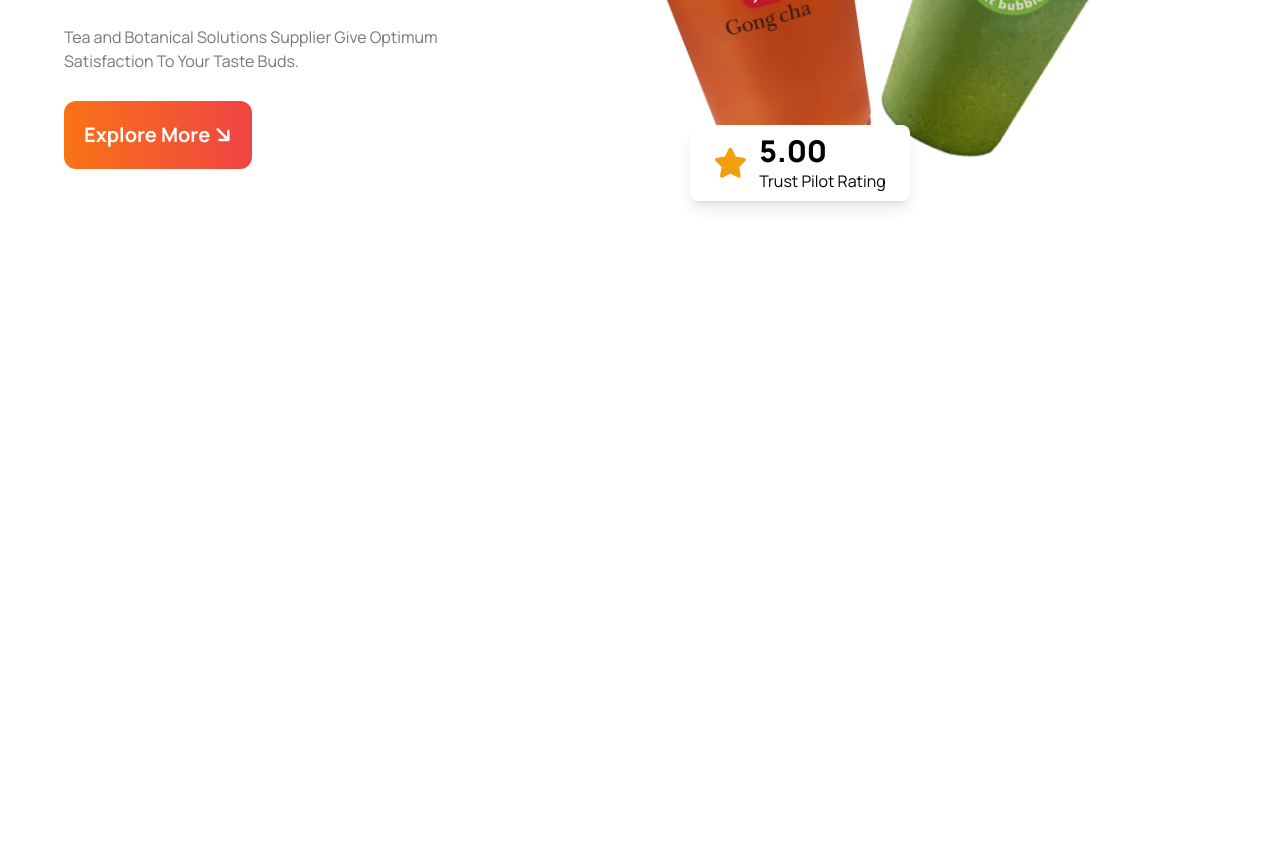
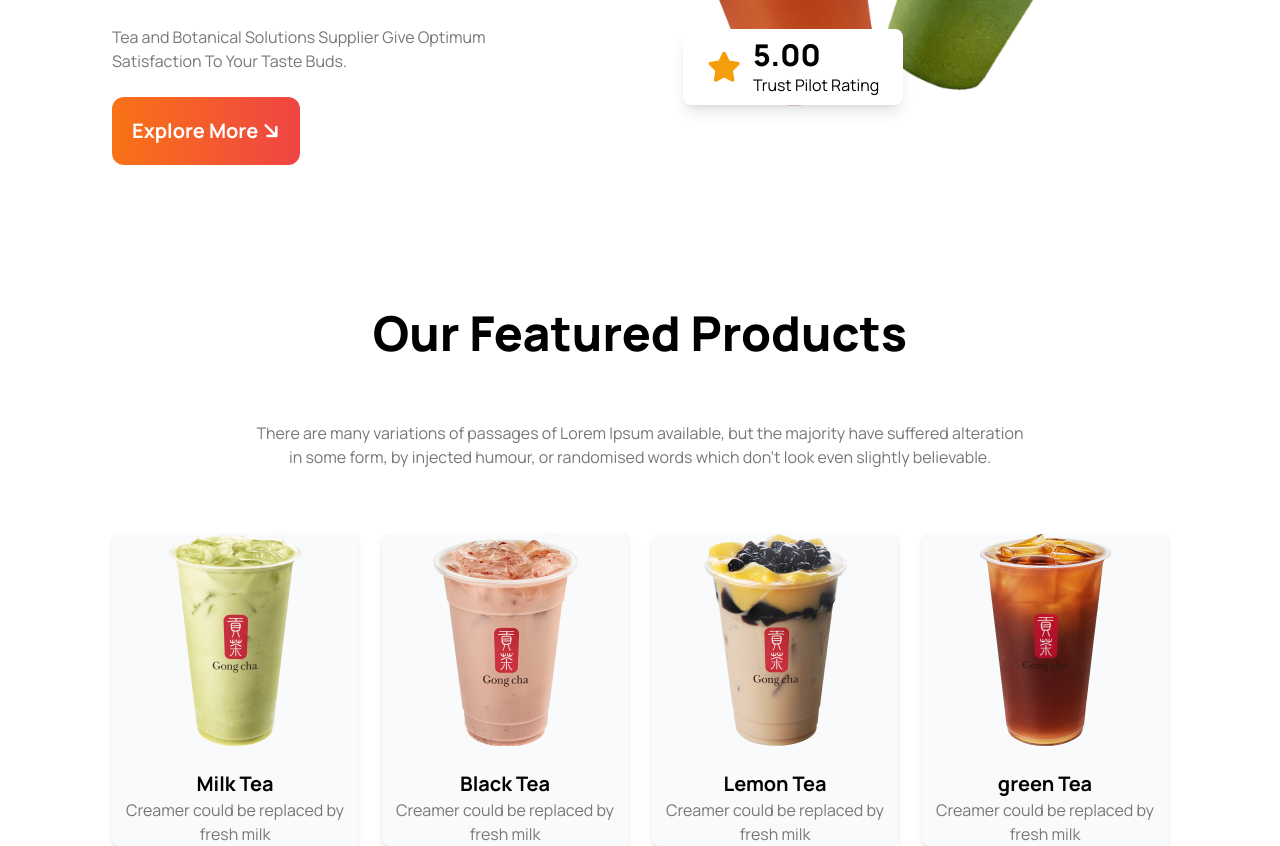
Before and after one commit to bayzedahmedandthe/Tea-House-site, a plain HTML site: page index.html in a window 1280 px wide. Shown: the part 347-1193 px from the top of the page. Before the commit the page ends 800 px from the top, so only its background shows below. Drawn offline with nearby package versions, Linux system fonts and the light colour scheme.

Commit message:
added featured section

```diff
--- a/index.html
+++ b/index.html
@@ -22,9 +22,10 @@
 
 </head>
 
-<body class="manrope-font max-w-6xl mx-auto">
-  <!-- banner container div -->
-  <div class="md:flex mt-14">
+<body class="manrope-font max-w-screen-xl mx-auto px-16 lg:px-28">
+  <header>
+    <!-- banner container div -->
+  <div class="md:flex gap-20 mt-14 ">
     <!-- banner text part div -->
     <div>
       <h1 class="text-7xl font-extrabold ">It's good<br>
@@ -32,14 +33,14 @@
       <p class="mt-7  text-[#777777]">Tea and Botanical Solutions Supplier Give Optimum <br> Satisfaction To Your Taste
         Buds.</p>
       <button
-        class="mt-7 text-xl font-bold p-5 bg-gradient-to-r from-orange-500 to-red-500 rounded-xl text-white">Explore
+        class="mt-6 text-xl font-bold p-5 bg-gradient-to-r from-orange-500 to-red-500 rounded-xl text-white">Explore
         More <i class="fa-solid fa-arrow-right rotate-45"></i></button>
     </div>
     <!-- banner img div -->
     <div class="relative">
       <img class="mt-4" src="images/banner.png" alt="">
       <div
-        class=" absolute flex items-center bg-white shadow-lg px-2 py-2 px-2 lg:px-6 rounded-lg top-60 left-28 lg:left-18 lg:mt-44 lg:mb-10">
+        class=" absolute flex items-center bg-white shadow-lg px-2 py-2 px-2 lg:px-6 rounded-lg top-60 left-28 lg:left-14 lg:mt-20 lg:">
         <div>
           <i class=" text-amber-500 text-3xl fa-solid fa-star"></i></div>
         <div class="pl-3">
@@ -51,6 +52,38 @@
     </div>
 
   </div>
+  </header>
+  <main>
+    <!--featured section container -->
+    <div class=" text-center mt-36">
+      <h3 class="text-5xl font-extrabold">Our Featured Products</h3>
+      <p class="text-[#777777] max-w-screen-md mx-auto pt-16">There are many variations of passages of Lorem Ipsum available, but the majority have suffered alteration in some form, by injected humour, or randomised words which don't look even slightly believable. </p>
+    </div>
+    <!-- featured card container -->
+     <div class="  lg:grid grid-cols-4 gap-6 text-center pt-16">
+      <div class="rounded-s-lg shadow-md bg-gray-50">
+        <img class="mx-auto" src="images/tea-1.png" alt="">
+        <h3 class=" text-xl font-bold pt-6">Milk Tea</h3>
+        <p class="text-[#777777] text-center">Creamer could be replaced by fresh milk</p>
+      </div>
+      <div class="rounded-s-lg shadow-md bg-gray-50">
+        <img class="mx-auto" src="images/tea-2.png" alt="">
+        <h3 class=" text-xl font-bold pt-6">Black Tea</h3>
+        <p class="text-[#777777] ">Creamer could be replaced by fresh milk</p>
+      </div>
+      <div class="rounded-s-lg shadow-md bg-gray-50">
+        <img class="mx-auto" src="images/tea-3.png" alt="">
+        <h3 class=" text-xl font-bold pt-6">Lemon Tea</h3>
+        <p class="text-[#777777] ">Creamer could be replaced by fresh milk</p>
+      </div>
+      <div class="rounded-s-lg shadow-md bg-gray-50">
+        <img class="mx-auto" src="images/tea-4.png" alt="">
+        <h3 class=" text-xl font-bold pt-6">green Tea</h3>
+        <p class="text-[#777777] ">Creamer could be replaced by fresh milk</p>
+      </div>
+     </div>
+  </main>
+
 </body>
 
 </html>
```
